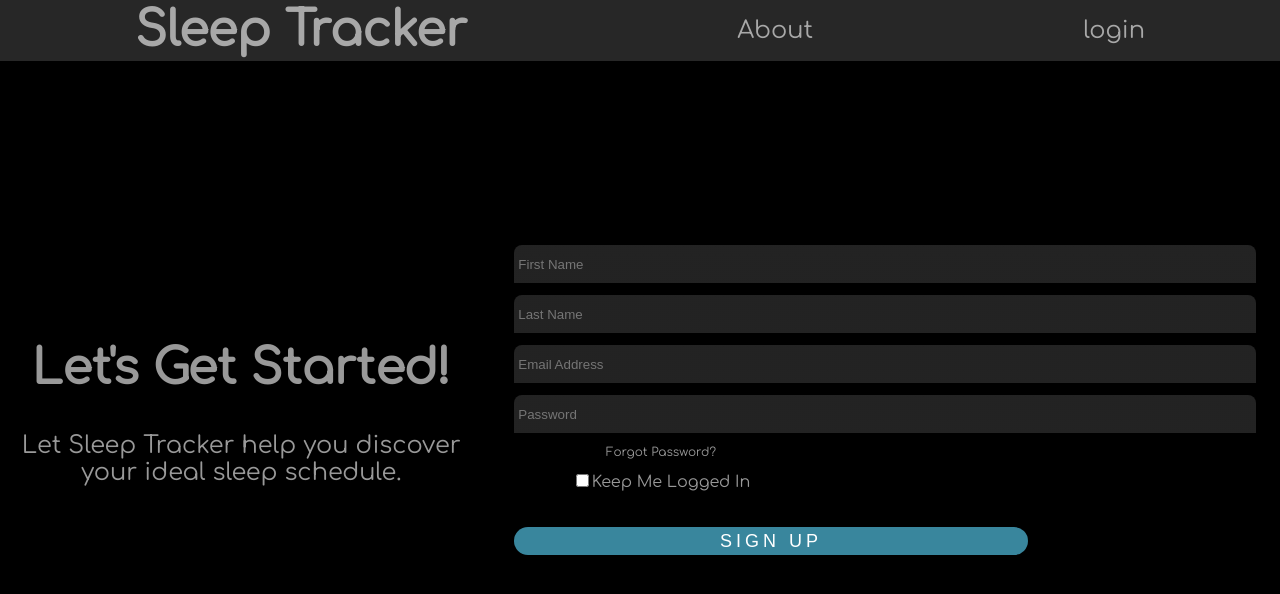
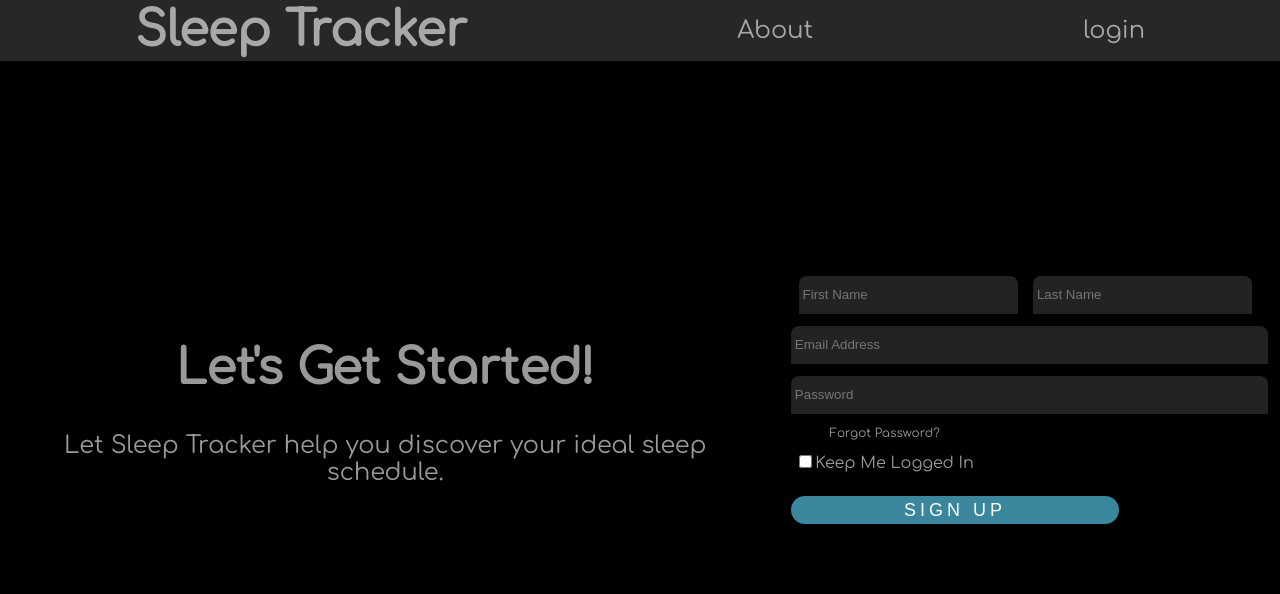
Before and after one commit to SleepTracker5/fe, a React (Create React App) app in the folder sleep-tracker/: page /signup in a window 1280 px wide. Shown: the top 594 px of the page. Built offline with nearby package versions, Linux system fonts and the light colour scheme.

Commit message:
form finished

```diff
--- a/sleep-tracker/src/components/forms/SignUp/SignUpForm.js
+++ b/sleep-tracker/src/components/forms/SignUp/SignUpForm.js
@@ -28,6 +28,7 @@ const StyledInput = styled.input`
   width: 100%;
   color: white;
   margin: ${elementMargin} 0;
+  ${width100};
 
 `;
 const FormLinkP = styled.p`
@@ -54,7 +55,7 @@ const SignupButton = styled.button`
 
 `;
 const StyledLabel = styled.label`
-  width: 80%;
+  width: 100%;
   margin: ${elementMargin} 0;
   ${width100}
 `;
@@ -133,7 +134,7 @@ const SignUpForm = ({signin}) => {
     return (
       <div className="signupForm">
         <StyledForm>
-          <span>
+          <section>
             <div className='nameCon'>
               <label  htmlFor="firstName">
                 <StyledInput className='firstLast'
@@ -177,7 +178,7 @@ const SignUpForm = ({signin}) => {
                 onChange={handleChange}
             />
           </StyledLabel>
-          </span>
+          </section>
           <FormLinkP>Forgot Password?</FormLinkP>
           <CheckboxLabel htmlFor="keepLoggedIn">
             <input
--- a/sleep-tracker/src/view/SignUp.css
+++ b/sleep-tracker/src/view/SignUp.css
@@ -19,7 +19,7 @@ h1{
 
 
  .signupForm{
-    width: 100%;
+    width: 40%;
 }
 
 /*.formContainer{
@@ -30,11 +30,16 @@ label{
 }
 label  */
 
-span div .nameCon{
-    width:50%;
+section div.nameCon{
+    width:100%;
     display: flex;
+    justify-content: space-between;
 }
 
-.firstLast{
-    width:50%;
+label{
+    width: 100%;
 }
+
+label .firstLast{
+    width:90%;
+}
```
Lines whose indentation alone changed are shown as unchanged.
